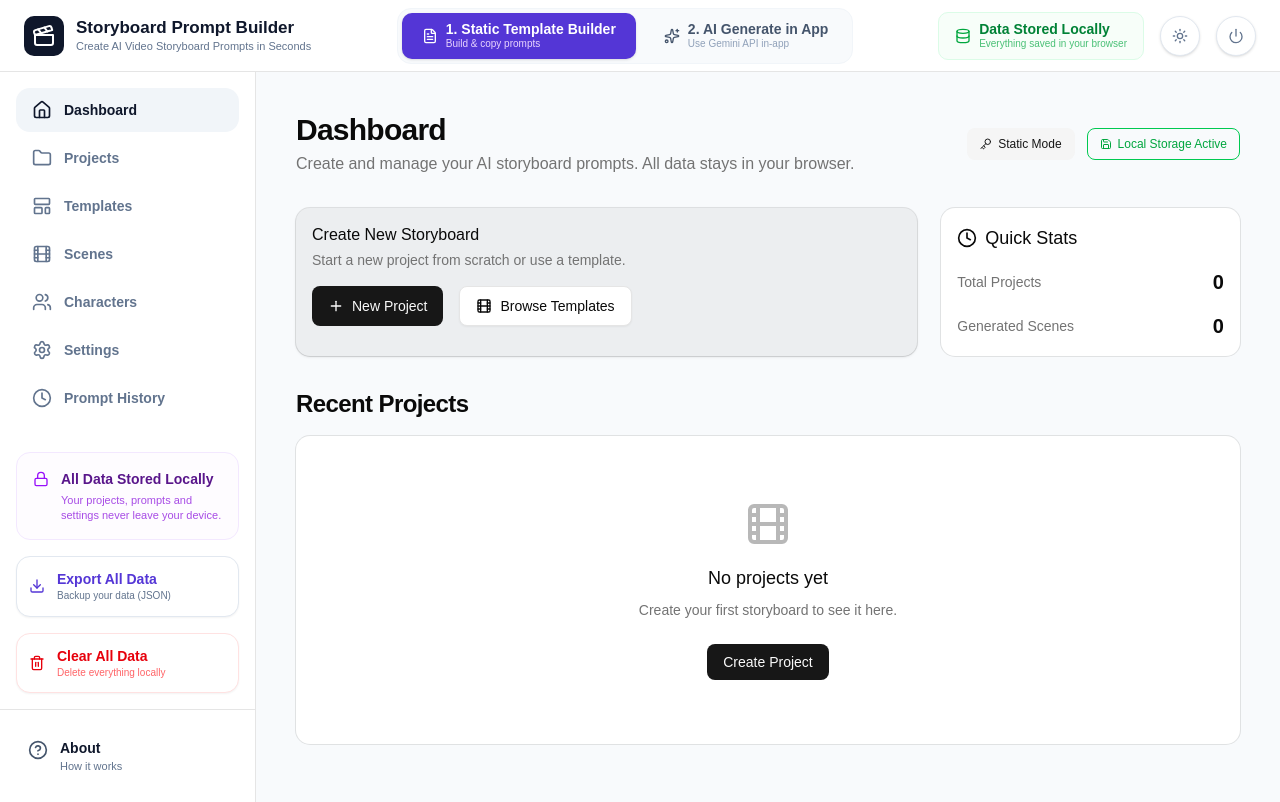
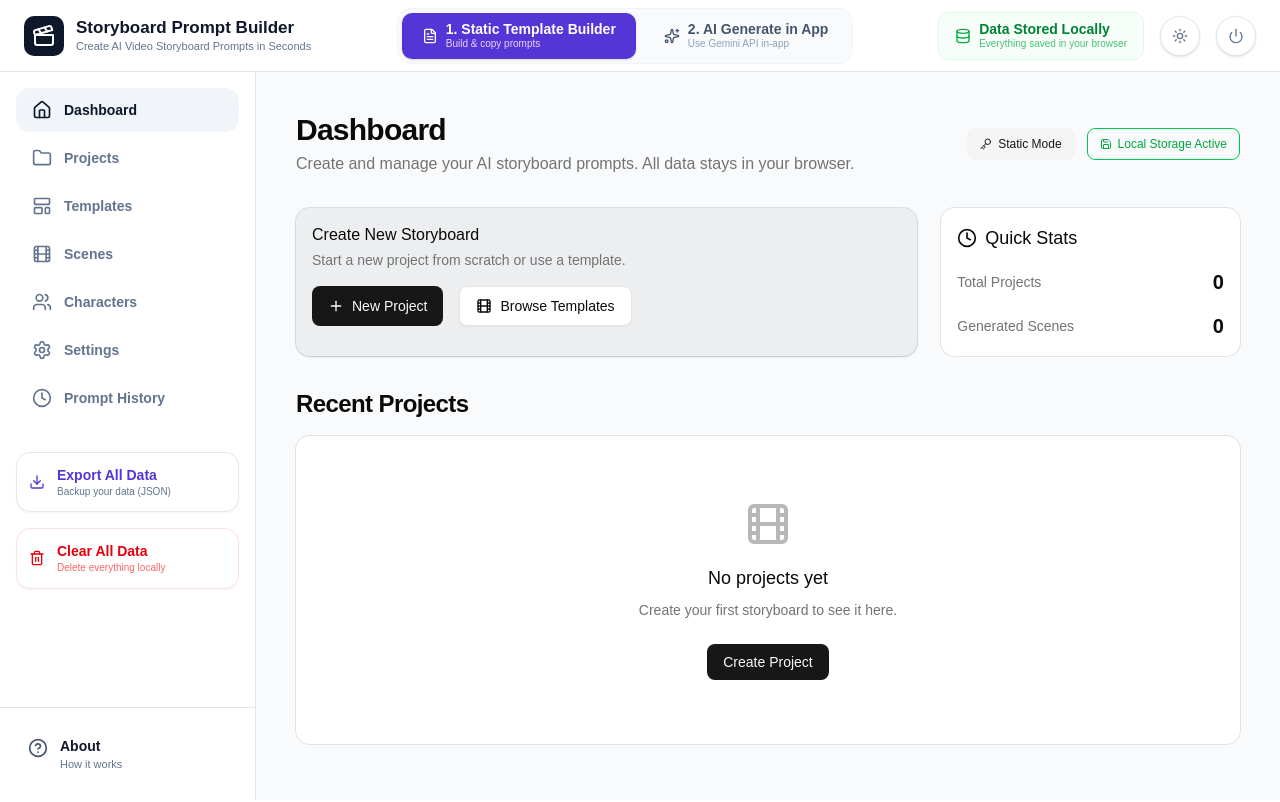
Before and after one commit to ravuthz/story-prompts, a React (Vite) app: page / in a window 1280 px wide. Built offline with nearby package versions, Linux system fonts and the light colour scheme.

Commit message:
refactor: improve code formatting and clean up unused UI elements in Results and AppLayout components

```diff
--- a/src/components/layout/AppLayout.tsx
+++ b/src/components/layout/AppLayout.tsx
@@ -121,7 +121,7 @@ export default function AppLayout() {
                 <div className="text-[10px] font-bold text-slate-400 tracking-wider uppercase mb-3 px-3">Current Project</div>
                 <Link to={`/results/${currentProject.id}`} className="flex items-center gap-3 p-3 rounded-xl border bg-slate-50/50 hover:bg-slate-100 transition-colors">
                   <div className="w-10 h-10 bg-slate-800 rounded-md overflow-hidden shrink-0 flex items-center justify-center text-white/20">
-                     <Film className="w-5 h-5" />
+                    <Film className="w-5 h-5" />
                   </div>
                   <div className="overflow-hidden">
                     <div className="text-sm font-bold truncate text-slate-900">{currentProject.title}</div>
@@ -132,13 +132,6 @@ export default function AppLayout() {
             )}
 
             <div className="mt-8 space-y-4">
-              <div className="p-4 rounded-xl border border-purple-100 bg-purple-50/30 flex gap-3">
-                <Lock className="w-4 h-4 text-purple-600 shrink-0 mt-0.5" />
-                <div>
-                  <div className="text-sm font-semibold text-purple-900 mb-1">All Data Stored Locally</div>
-                  <div className="text-[11px] text-purple-700/70 leading-snug">Your projects, prompts and settings never leave your device.</div>
-                </div>
-              </div>
 
               <Button variant="outline" className="w-full justify-start gap-3 h-auto py-3 px-4 border-slate-200 text-[#5436D6] hover:text-[#5436D6] hover:bg-purple-50 rounded-xl">
                 <Download className="w-4 h-4 shrink-0" />
--- a/src/pages/Results.tsx
+++ b/src/pages/Results.tsx
@@ -213,11 +213,10 @@ export default function Results() {
                   <button
                     key={scene.id}
                     onClick={() => handleSceneChange(index)}
-                    className={`flex-1 min-w-[120px] px-6 py-4 text-sm font-semibold transition-colors border-r last:border-r-0 ${
-                      index === activeSceneIndex
-                        ? "bg-[#5436D6] text-white"
-                        : "text-slate-600 hover:bg-slate-50 bg-white"
-                    }`}
+                    className={`flex-1 min-w-[120px] px-6 py-4 text-sm font-semibold transition-colors border-r last:border-r-0 ${index === activeSceneIndex
+                      ? "bg-[#5436D6] text-white"
+                      : "text-slate-600 hover:bg-slate-50 bg-white"
+                      }`}
                   >
                     Scene {scene.sceneNumber}
                   </button>
@@ -235,9 +234,9 @@ export default function Results() {
               {/* Info */}
               <div className="flex-1 space-y-4">
                 <div className="flex items-center gap-4">
-                  <Badge className="bg-[#5436D6]/10 text-[#5436D6] hover:bg-[#5436D6]/20 text-lg px-4 py-1.5 rounded-lg border-none shadow-none font-semibold">
+                  {/* <Badge className="bg-[#5436D6]/10 text-[#5436D6] hover:bg-[#5436D6]/20 text-lg px-4 py-1.5 rounded-lg border-none shadow-none font-semibold">
                     Scene {activeScene.sceneNumber}
-                  </Badge>
+                  </Badge> */}
                   <h2 className="text-2xl font-bold text-slate-900">{activeScene.title}</h2>
                 </div>
                 <p className="text-[15px] leading-relaxed text-slate-600">
@@ -367,7 +366,7 @@ export default function Results() {
                   <Users className="w-4 h-4 text-[#5436D6]" /> Characters & Continuity
                 </h4>
                 <div className="space-y-3 text-[13px]">
-                  {activeScene.characters.slice(0,4).map((char, i) => (
+                  {activeScene.characters.slice(0, 4).map((char, i) => (
                     <div key={i} className="flex justify-between border-b pb-2">
                       <span className="text-slate-500 font-medium whitespace-nowrap mr-4">{char.role || char.name}</span>
                       <span className="font-semibold text-slate-900 text-right truncate" title={char.name}>{char.name}</span>
```
